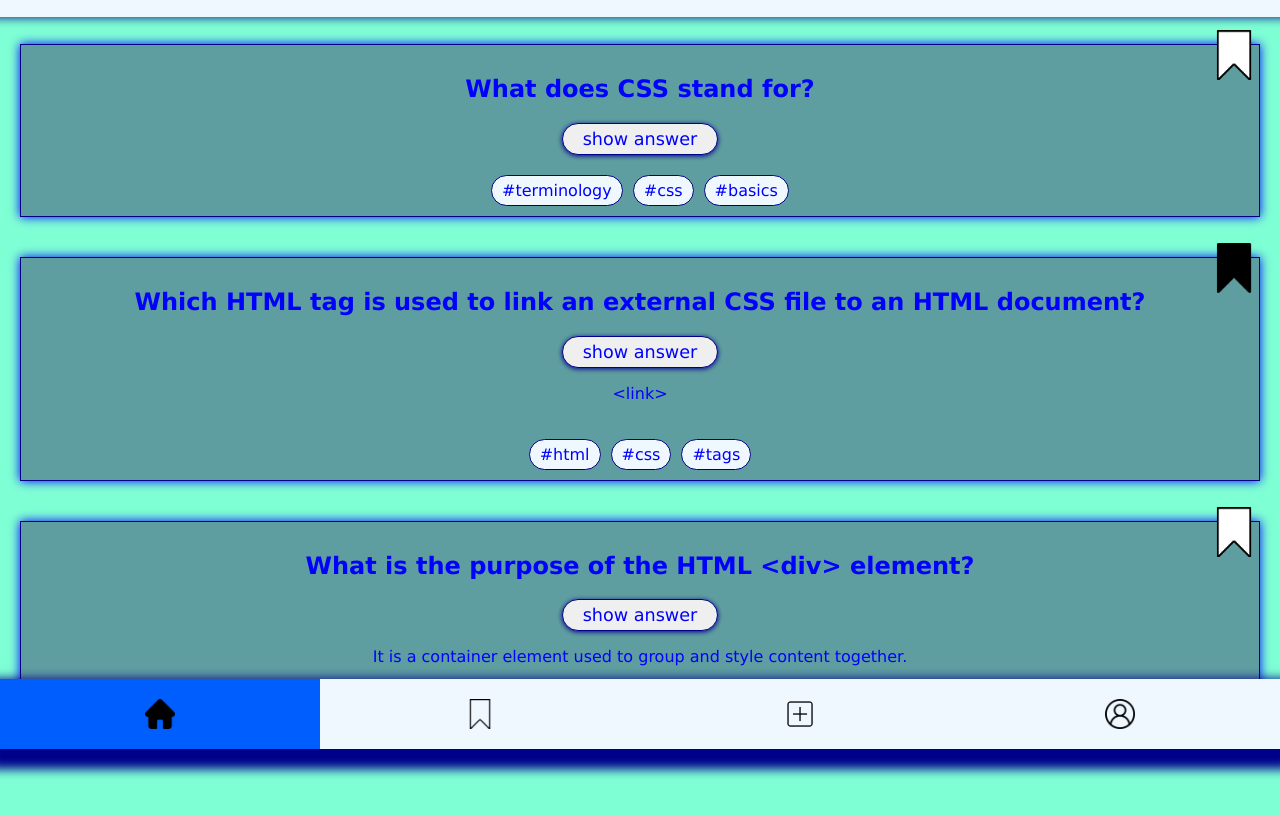
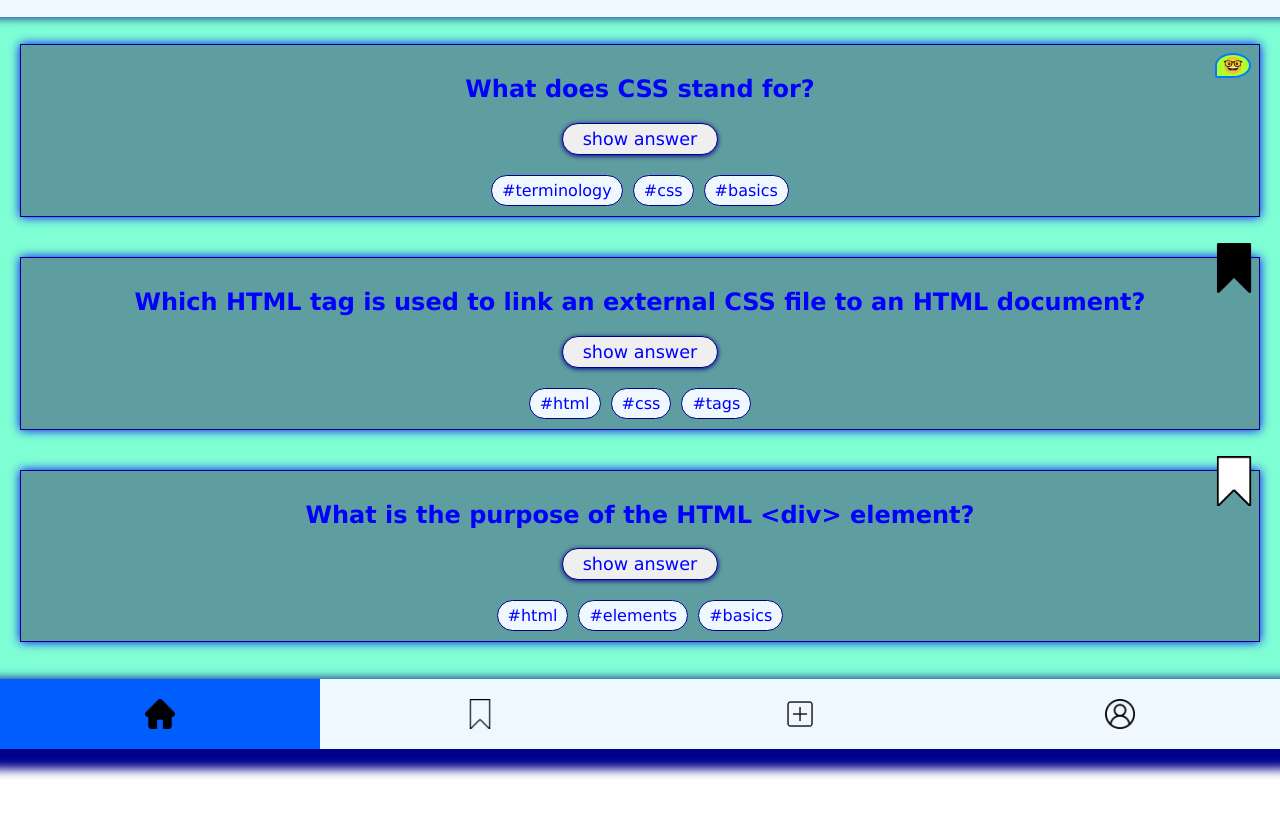
Before and after one commit to Freddie2024/frida-quiz-app-2, a plain HTML site: page index.html in a window 1280 px wide. Shown: the part 51-866 px from the top of the page. After the commit the page ends 813 px from the top, so only its background shows below. Drawn offline with Linux system fonts and the light colour scheme.

Commit message:
add nerd-emoji as bookmark

```diff
--- a/css/pages-home.css
+++ b/css/pages-home.css
@@ -3,6 +3,17 @@
   height: 50px;
   right: 0;
   top: -15px;
+}
+
+.card__bookmark {
+  border: 2px solid rgb(0, 123, 255);
+  font-size: 1em;
+  border-radius: 50% 50% 50% 10%;
+  box-shadow: darkblue(0, 0, 0, 0.24) 0 3px 8px;
+  position: absolute;
+  top: 0.5rem;
+  right: 0.5rem;
+  background-color: greenyellow;
 }
 
 .question-card__title {
--- a/index.html
+++ b/index.html
@@ -14,12 +14,7 @@
     </header>
     <main>
       <section class="question-card">
-        <img
-          type="button"
-          class="question-card__icon"
-          src="./assets/bookmark.png"
-          alt="bookmark"
-        />
+        <button class="card__bookmark">&#129299;</button>
         <h2 class="question-card__title">
           What does CSS stand for?
         </h2>
@@ -39,7 +34,7 @@
         />
         <h2 class="question-card__title">Which HTML tag is used to link an external CSS file to an HTML document?</h2>
         <button class="question-card__button">show answer</button>
-        <p class="question-card__answer">&lt;link&gt;</p>
+        <p class="question-card__answer hidden">&lt;link&gt;</p>
         <div class="question-card__tags">
           <div class="question-card__tag">#html</div>
           <div class="question-card__tag">#css</div>
@@ -56,7 +51,7 @@
           What is the purpose of the HTML &lt;div&gt; element?
         </h2>
         <button class="question-card__button">show answer</button>
-        <p class="question-card__answer">It is a container element used to group and style content together.</p>
+        <p class="question-card__answer hidden">It is a container element used to group and style content together.</p>
         <div class="question-card__tags">
           <div class="question-card__tag">#html</div>
           <div class="question-card__tag">#elements</div>
```
